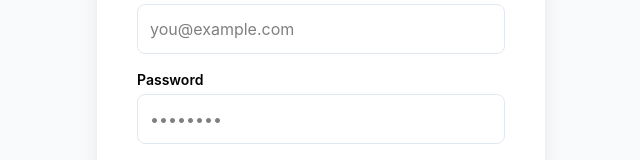
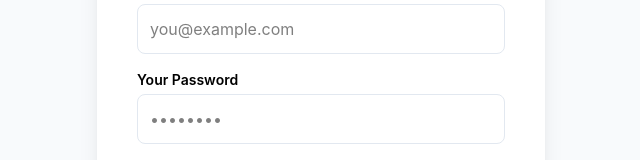
Before and after one commit to dev-oriel/Uzimanode-Frontend, a React (Vite) app: page /login in a window 1280 px wide. Shown: the part 324-484 px from the top of the page, without its empty margins (319-959 px from the left). Built offline with nearby package versions, Linux system fonts and the light colour scheme.

Commit message:
Modifie login password

```diff
--- a/src/pages/Login.jsx
+++ b/src/pages/Login.jsx
@@ -67,7 +67,7 @@ export default function Login({ setUser }) {
             />
           </div>
           <div>
-            <label className="block text-sm font-semibold mb-1">Password</label>
+            <label className="block text-sm font-semibold mb-1">Your Password</label>
             <input
               type="password"
               className="w-full p-3 border border-slate-200 rounded-lg focus:ring-2 focus:ring-blue-500 outline-none"
```
